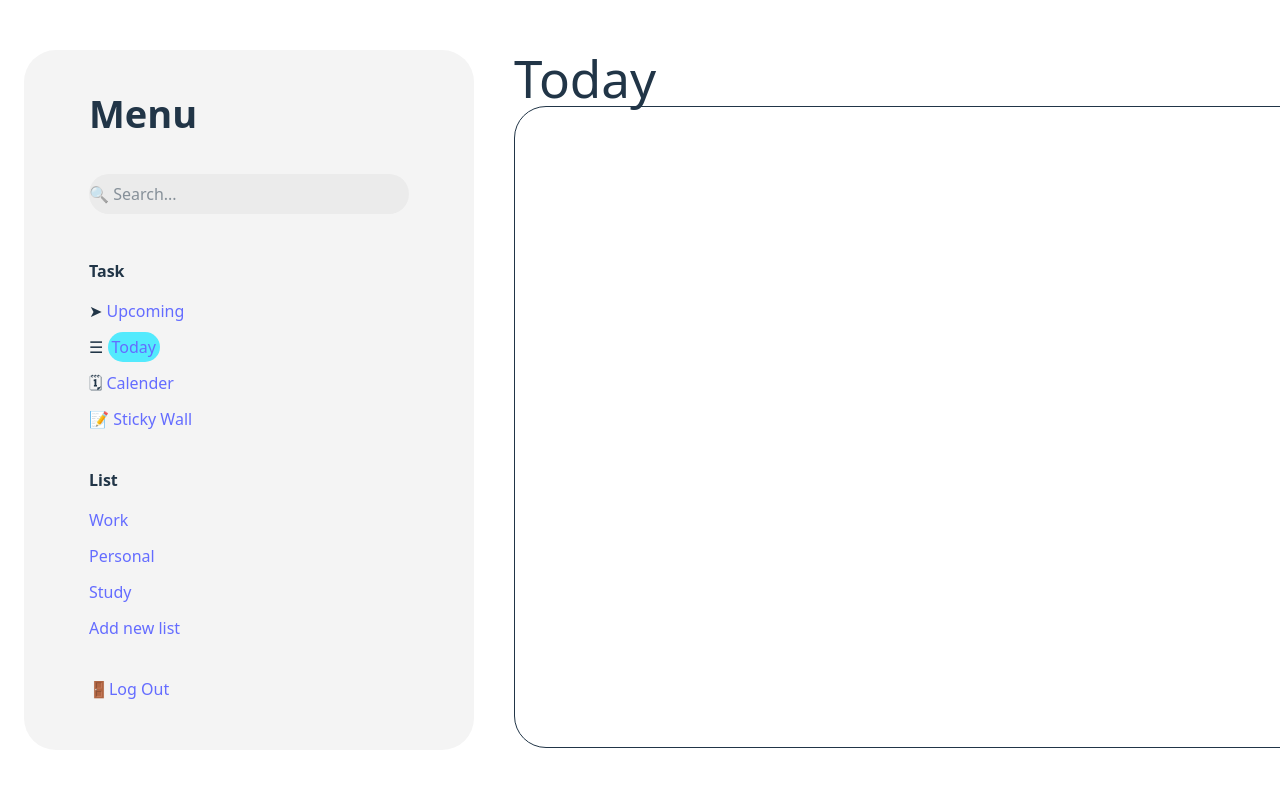
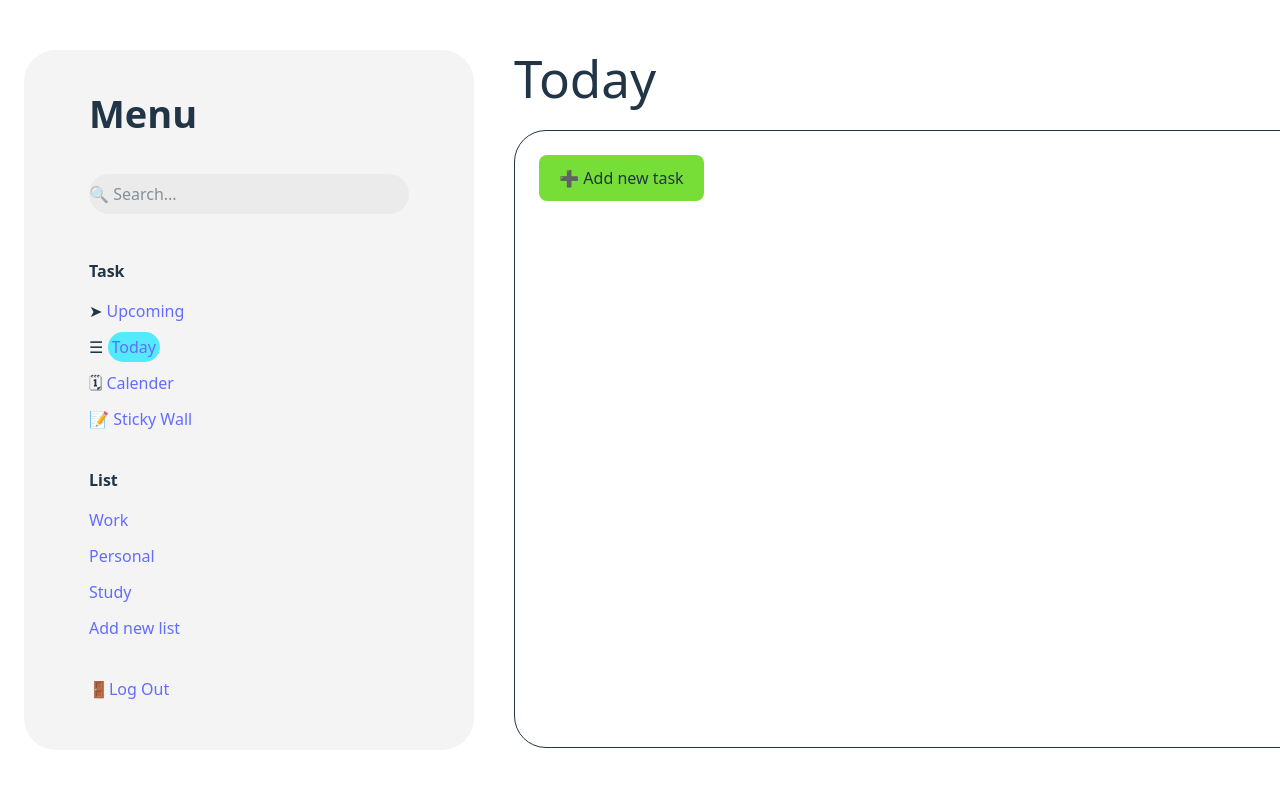
Before and after one commit to Kaluna7/ToDo-List, a React (Vite) app: page /home in a window 1280 px wide. Both pictures are taken after a click on the link "Today". Shown: the top 786 px of the page. Built offline with nearby package versions, Linux system fonts and the light colour scheme.

Commit message:
Today.jsx has finished

```diff
--- a/src/Component/Today.jsx
+++ b/src/Component/Today.jsx
@@ -1,9 +1,11 @@
 export default function Today(){
     return(
         <div className="flex flex-col">
-        <h1>Today</h1>
-        <div className="border w-[980px] h-[642px] rounded-4xl">
-
+        <h1 className="mb-6">Today</h1>
+        <div className="border w-[980px] h-[618px] rounded-4xl p-6">
+            <div className="">
+                <button style={{background:'#76DE37'}} className="">➕ Add new task</button>
+                </div>
         </div>
         </div>
     );
```
